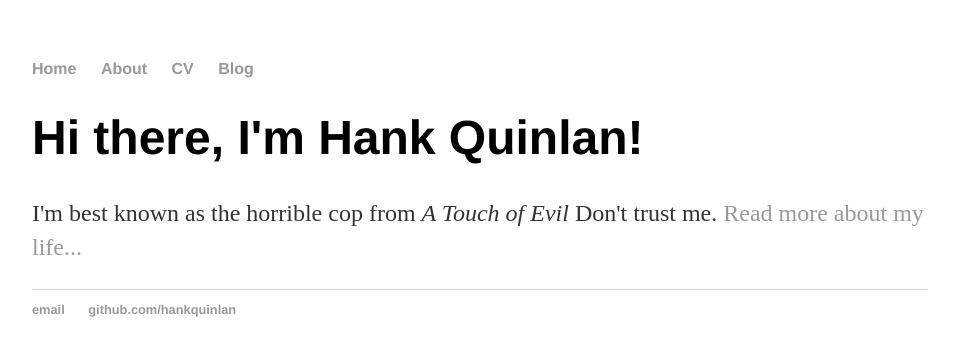
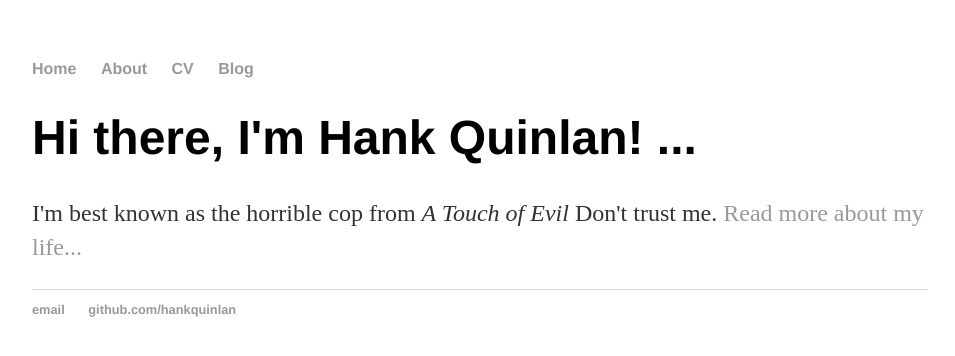
Before and after one commit to roelandordelman/mediasuite-info, a Jekyll site: the page built from index.html, in a window 1280 px wide. Shown: the top 356 px of the page, without its empty margins (160-1115 px from the left). Built offline with Jekyll 4.4.1, drawn with Linux system fonts in a browser that asks for light colours.

Commit message:
first edit

```diff
--- a/index.html
+++ b/index.html
@@ -3,6 +3,6 @@ layout: default
 title: Hank Quinlan, Horrible Cop
 ---
 <div class="blurb">
-	<h1>Hi there, I'm Hank Quinlan!</h1>
+	<h1>Hi there, I'm Hank Quinlan! ...</h1>
 	<p>I'm best known as the horrible cop from <em>A Touch of Evil</em> Don't trust me. <a href="/about">Read more about my life...</a></p>
 </div><!-- /.blurb -->
```
